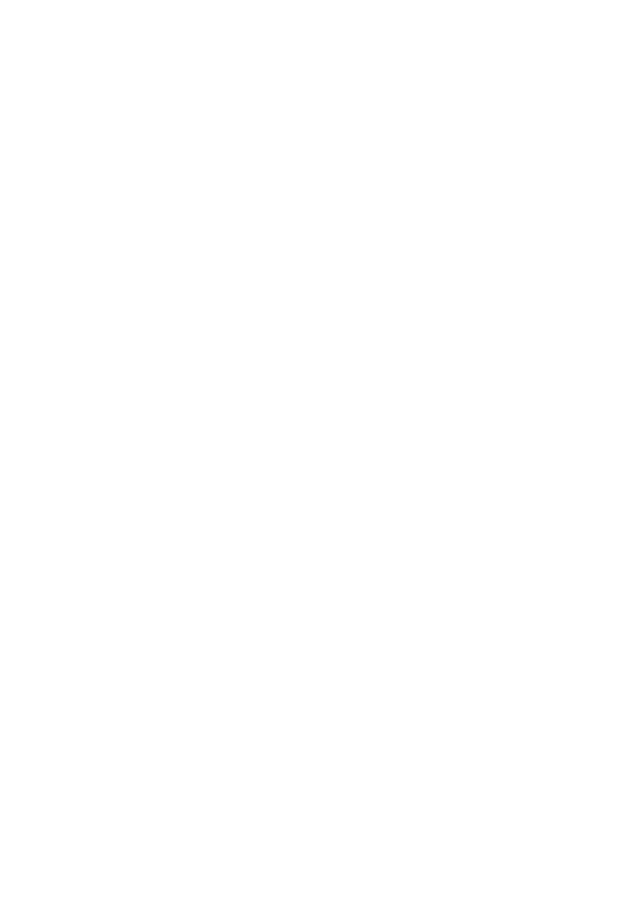
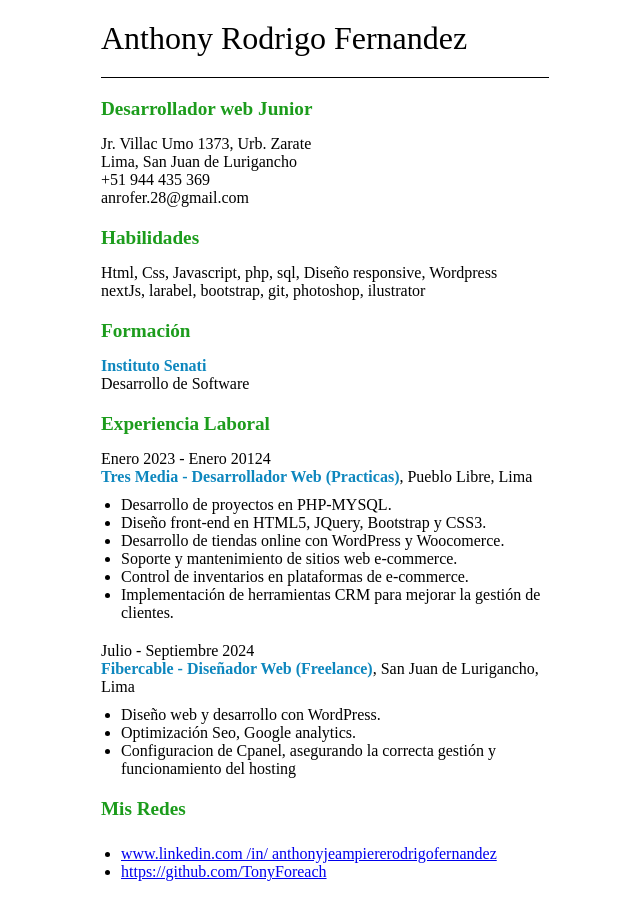
Before and after one commit to TonyForeach/cvtony, a plain HTML site: page index.html in a window 1280 px wide. Shown: the whole page, without its empty margins (315-955 px from the left). Before the commit the page ends 800 px from the top, so only its background shows below. Drawn offline with Linux system fonts and the light colour scheme.

Commit message:
Culminacion de mi cv con tml y css

```diff
--- a/index.html
+++ b/index.html
@@ -3,9 +3,78 @@
 <head>
     <meta charset="UTF-8">
     <meta name="viewport" content="width=device-width, initial-scale=1.0">
-    <title>Document</title>
+    <meta name="title" content="Mi CV en Roadmap">
+    <meta name="description" content="Curriculum con tecnologias basicas, html, css.">
+    <meta name="keywords" content="html, css, Curriculum">
+    <meta name="author" content="Anthony">
+    <meta name="robots" content="index, follow">
+
+    <meta property="og:title" content="Mi CV en Roadmap">
+    <meta property="og:description" content="Curriculum con tecnologias basicas, html, css.">
+    <meta property="og:image" content="https://www.aygsolucionesweb.com/wp-content/uploads/2025/01/optimizacion-seo-768x432.jpg">
+    <meta property="og:url" content="https://www.aygsolucionesweb.com/">
+    <meta property="og:type" content="website">
+    <title>Mi CV</title>
+    <link rel="stylesheet" href="styles.css">
 </head>
-<body>
-
+<body class="contenedor">
+    <header>
+        <div>
+            <h1>Anthony Rodrigo Fernandez</h1>
+        </div>
+    </header>
+    <main>
+        <div>
+            <h2>Desarrollador web Junior</h2>
+            <p>Jr. Villac Umo 1373, Urb. Zarate</p>
+            <p>Lima, San Juan de Lurigancho</p>
+            <p>+51 944 435 369</p>
+            <p>anrofer.28@gmail.com</p>
+        </div>
+        <div>
+            <h2>Habilidades</h2>
+            <p>Html, Css, Javascript, php, sql, Diseño responsive, Wordpress</p>
+            <p>nextJs, larabel, bootstrap, git, photoshop, ilustrator</p>
+        </div>
+        <div>
+            <h2>Formación</h2>
+            <h3>Instituto Senati</h3>
+            <p>Desarrollo de Software</p>
+        </div>
+        <div style="margin-bottom: 20px;">
+            <h2>Experiencia Laboral</h2>
+            <p>Enero 2023 - Enero 20124</p>
+            <p><strong>Tres Media - Desarrollador Web (Practicas)</strong>, Pueblo Libre, Lima</p>
+            <ul>
+                <li>Desarrollo de proyectos en PHP-MYSQL.</li>
+                <li>Diseño front-end en HTML5, JQuery, Bootstrap y CSS3.</li>
+                <li>Desarrollo de tiendas online con WordPress y Woocomerce.</li>
+                <li>Soporte y mantenimiento de sitios web e-commerce.</li>
+                <li>Control de inventarios en plataformas de e-commerce.</li>
+                <li>Implementación de herramientas CRM para mejorar la
+                    gestión de clientes.</li>
+            </ul>
+        </div>
+        <div>
+            <p>Julio - Septiembre 2024</p>
+            <p><strong>Fibercable - Diseñador Web (Freelance)</strong>, San Juan de Lurigancho,
+                Lima</p>
+            <ul>
+                <li>Diseño web y desarrollo con WordPress.</li>
+                <li>Optimización Seo, Google analytics.</li>
+                <li>Configuracion de Cpanel, asegurando la correcta gestión y
+                    funcionamiento del hosting</li>
+            </ul>
+        </div>
+        <div>
+            <h2>Mis Redes</h2>
+            <ul>
+                <li><a href="www.linkedin.com
+                    /in/ anthonyjeampiererodrigofernandez">www.linkedin.com
+                    /in/ anthonyjeampiererodrigofernandez</a></li>
+                <li><a href="https://github.com/TonyForeach">https://github.com/TonyForeach</a></li>
+            </ul>
+        </div>
+    </main>
 </body>
 </html>
--- /dev/null
+++ b/styles.css
@@ -0,0 +1,38 @@
+*{
+    /* border: 1px solid black; */
+    margin: 0;
+    padding: 0;
+}
+
+body{
+    margin-bottom: 50px;
+}
+
+.contenedor{
+    display: flex;
+    flex-direction: column;
+    align-items: center;
+}
+
+header, main{
+    width: 35%;
+}
+
+h1{
+    padding: 20px 0px 20px 0px;
+    font-weight: 400;
+    border-bottom: 1px solid black;
+}
+h2{
+    font-size: 1.2em;
+    color: rgb(28, 156, 28);
+    padding: 20px 0px 15px 0px;
+}
+
+h3, strong{
+    font-size: 1em;
+    color: rgb(14, 135, 190);
+}
+ul{
+    padding: 10px 0px 0px 20px;
+}
```
